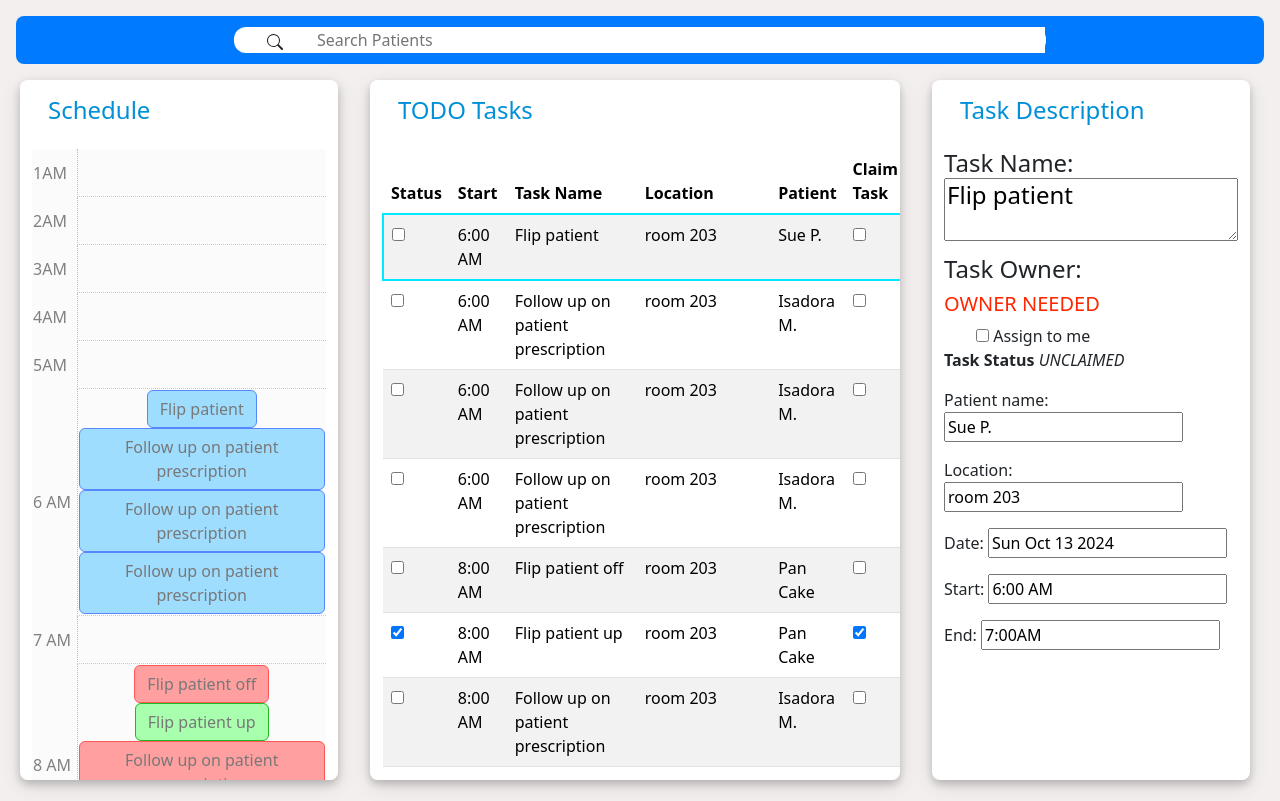
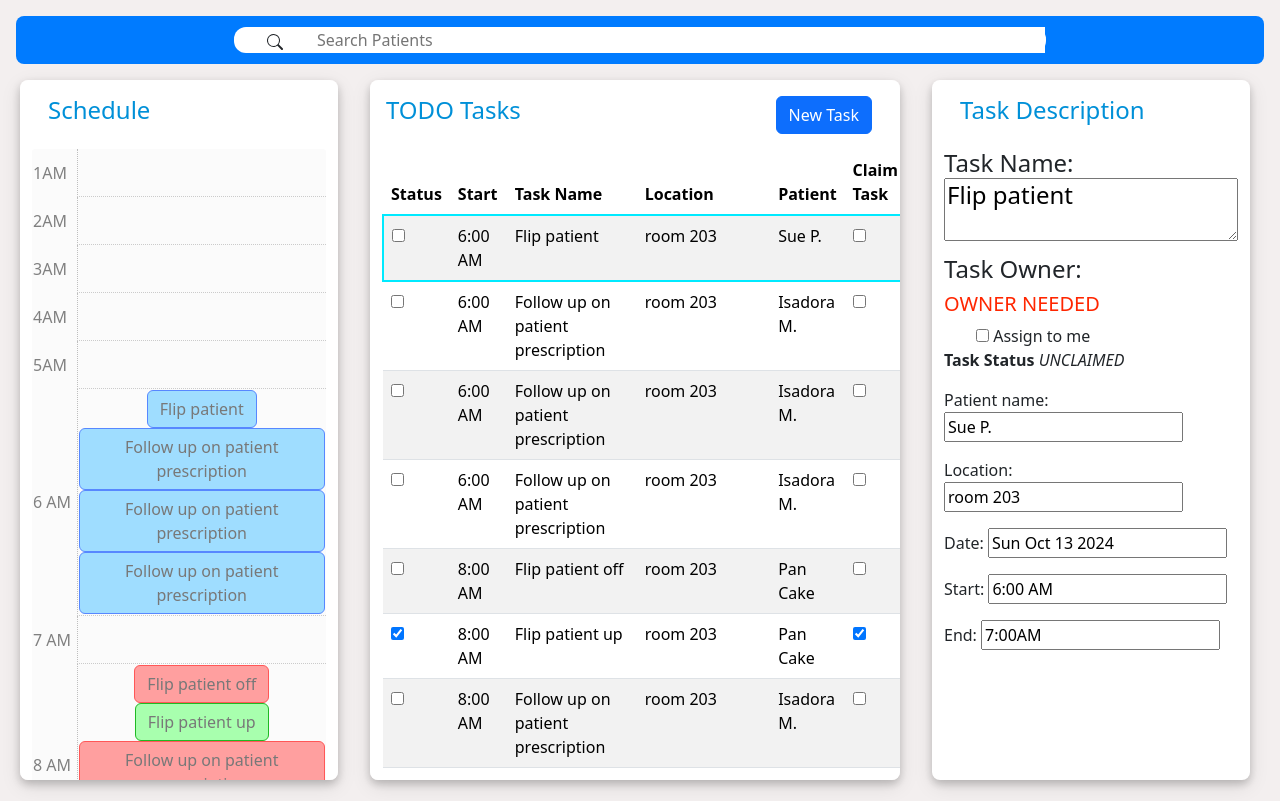
Before and after one commit to zmb6893/Med-o-matic, a Vue app in the folder frontend/: page / in a window 1280 px wide. Built offline with nearby package versions, Linux system fonts and the light colour scheme.

Commit message:
Added the titles to the components

```diff
--- a/frontend/src/components/Schedule.vue
+++ b/frontend/src/components/Schedule.vue
@@ -13,6 +13,9 @@ const tasks = computed(() => {
 </script>
 
 <template>
+	<h1 class="spacing">
+		Schedule
+	</h1>
 	<table>
 		<tr v-for="time in hours">
 			<td class="time-stamp">
--- a/frontend/src/components/TaskDesc.vue
+++ b/frontend/src/components/TaskDesc.vue
@@ -17,6 +17,9 @@ const updateSelectedTaskOwner = (isChecked: boolean, username: string) => {
 <template>
 
     <!-- TODO let a practitioner edit the description -->
+    <h1 class="spacing">
+        Task Description
+    </h1>
 
     <span><h4>Task Name:<textarea>{{ task.name }}</textarea></h4></span>
 
--- a/frontend/src/components/TodoList.vue
+++ b/frontend/src/components/TodoList.vue
@@ -53,9 +53,24 @@ const updateSelectedTaskOwner = (isChecked: boolean, username: string, taskId: s
     isChecked ? taskStore.updateTaskOwnerById(taskId, username) : taskStore.updateTaskOwnerById(taskId, '')
 }
 
+const createNewTask = () => {
+
+}
+
 </script>
 
 <template>
+	<div class="row">
+		<h1 class="spacing col">
+			TODO Tasks
+		</h1>
+		<div class="col align-end">
+			<button
+				class="btn btn-primary task-button"
+				@click="createNewTask()"
+			> New Task</button>
+		</div>
+	</div>
 	<table class="table table-striped table-hover">
 	<thead>
 		<tr>
--- a/frontend/src/views/IndependentPractitionerView.vue
+++ b/frontend/src/views/IndependentPractitionerView.vue
@@ -9,27 +9,18 @@ import TodoList from '@/components/TodoList.vue';
 <template>
 	<div class="row">
 		<div class="col-3 column-section">
-			<h1 class="spacing">
-				Schedule
-			</h1>
 			<Schedule></Schedule>
 		</div>
 		<div class="col-5 column-section">
-			<h1 class="spacing">
-				TODO Tasks
-			</h1>
 			<TodoList></TodoList>
 		</div>
 		<div class="col-3 column-section">
-			<h1 class="spacing">
-				Task Description
-			</h1>
 			<TaskDesc></TaskDesc>
 		</div>
 	</div>
 </template>
 
-<style scoped>
+<style>
 	.column-section {
 		background-color: #FFFFFF;
 		border-radius: .5rem;
@@ -47,4 +38,12 @@ import TodoList from '@/components/TodoList.vue';
 	.spacing {
 		padding: 1rem;
 	}
+
+	.task-button {
+		margin: 1rem;
+	}
+
+	.align-end {
+		text-align: end;
+	}
 </style>
```
